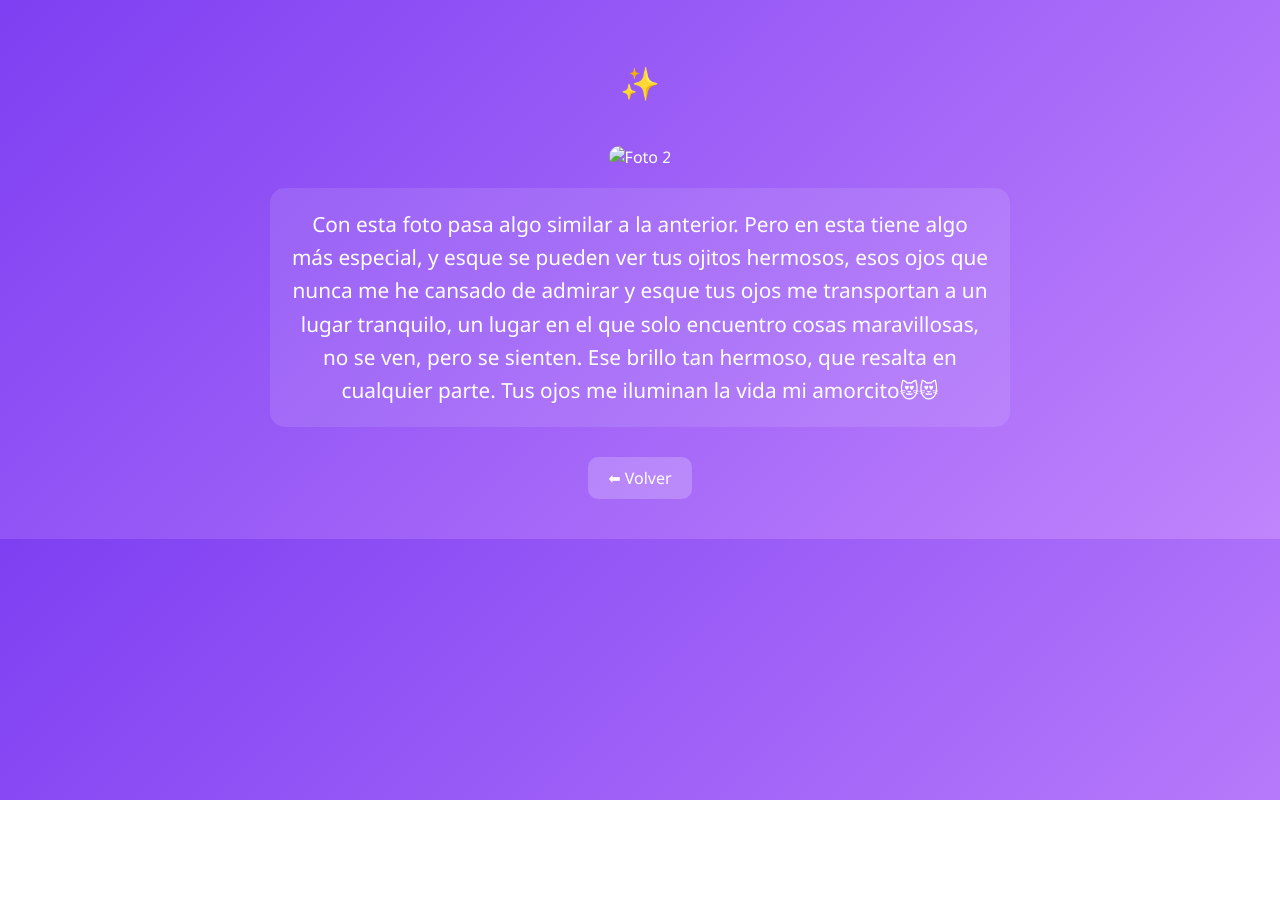
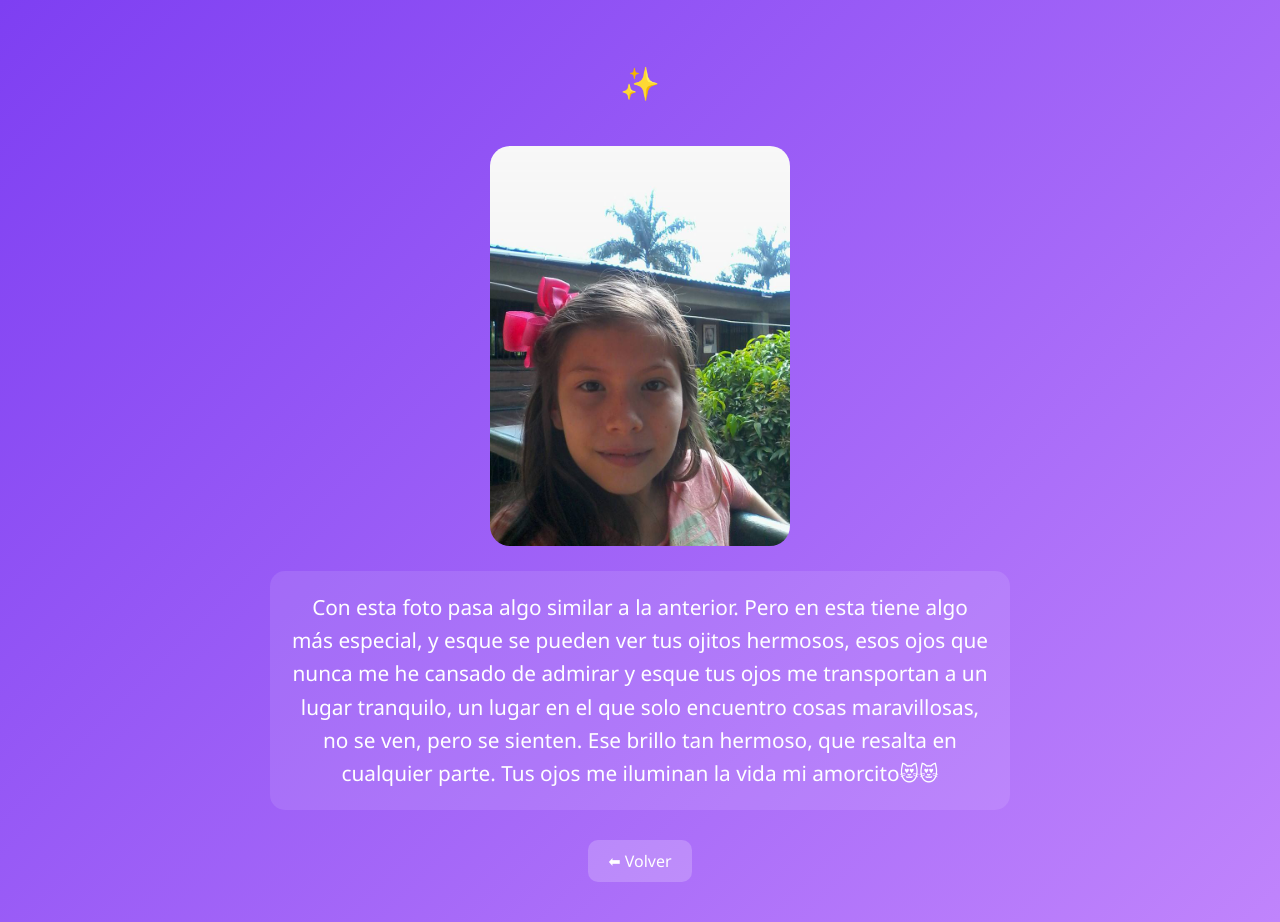
Before and after one commit to andres26-l/claro, a plain HTML site: page mensaje2.html in a window 1280 px wide. Before the commit the page ends 800 px from the top, so only its background shows below. Drawn offline with Linux system fonts and the light colour scheme.

Commit message:
Update mensaje2.html

```diff
--- a/mensaje2.html
+++ b/mensaje2.html
@@ -19,7 +19,7 @@
 <body>
 
   <h1> ✨</h1>
-  <img src="images/hermosa2.jpg.jpg" alt="Foto 2">
+  <img src="hermosa2.jpg.jpg" alt="Foto 2">
   <div class="mensaje">
     Con esta foto pasa algo similar a la anterior. Pero en esta tiene algo más especial, y esque se pueden ver tus ojitos hermosos, esos ojos que nunca me he cansado de admirar y esque tus ojos me transportan a un lugar tranquilo, un lugar en el que solo encuentro cosas maravillosas, no se ven, pero se sienten. Ese brillo tan hermoso, que resalta en cualquier parte. Tus ojos me iluminan la vida mi amorcito😻😻
   </div>
```
